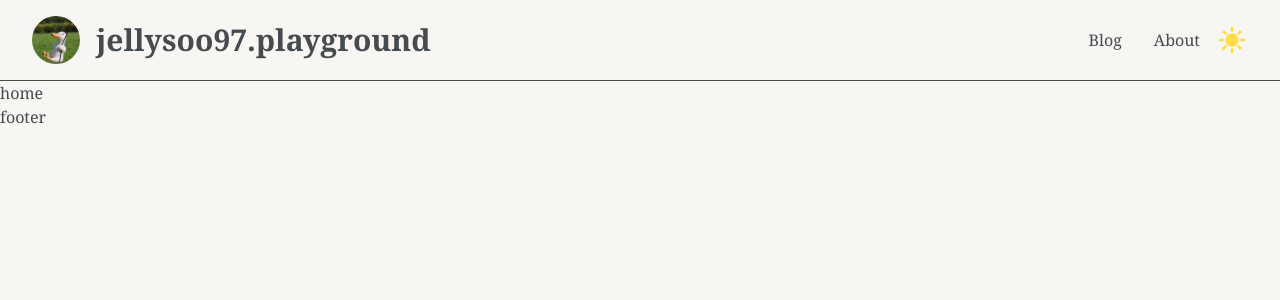
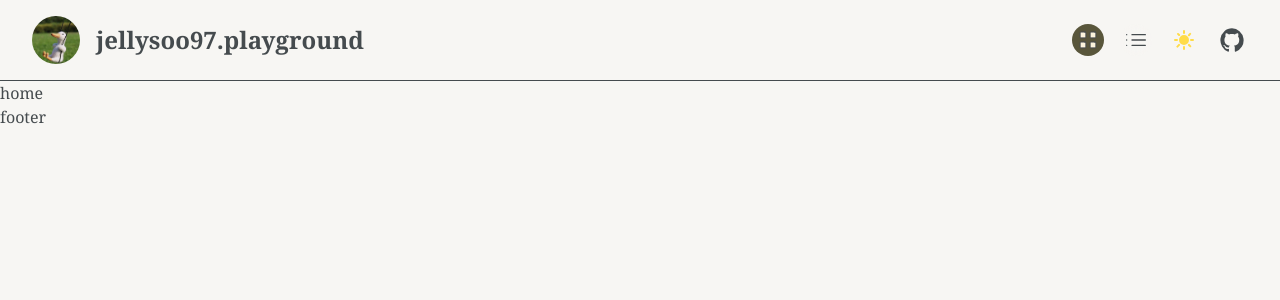
Before and after one commit to jellysoo97/jellysoo97-wiki, a Next.js app: page / in a window 1280 px wide. Shown: the top 300 px of the page. Built offline with nearby package versions, Linux system fonts and the light colour scheme.

Commit message:
feat: create view mode context

```diff
--- a/src/app/layout.tsx
+++ b/src/app/layout.tsx
@@ -4,7 +4,8 @@ import React from 'react'
 
 import Footer from '@/components/layout/Footer'
 import Header from '@/components/layout/Header'
-import CustomThemeProvider from '@/components/provider/ThemeProvider'
+import NextThemeProvider from '@/components/provider/NextThemeProvider'
+import ViewProvider from '@/components/provider/ViewProvider'
 
 export default function RootLayout({
   children,
@@ -14,13 +15,13 @@ export default function RootLayout({
   return (
     <html lang="en">
       <body className="relative flex flex-col h-dvh overflow-hidden">
-        <CustomThemeProvider>
-          <Header />
-
-          <main>{children}</main>
-
-          <Footer />
-        </CustomThemeProvider>
+        <NextThemeProvider>
+          <ViewProvider>
+            <Header />
+            <main>{children}</main>
+            <Footer />
+          </ViewProvider>
+        </NextThemeProvider>
       </body>
     </html>
   )
--- a/src/components/common/Title.tsx
+++ b/src/components/common/Title.tsx
@@ -1,11 +1,12 @@
+import React from 'react'
+
 import { cn } from '@/utils/cn'
-import React from 'react'
 
 const Title = ({ className, ...props }: React.ComponentProps<'h1'>) => {
   return (
     <h1
       {...props}
-      className={cn('text-2xl font-extrabold lg:text-3xl mb-4', className)}
+      className={cn('text-xl font-extrabold md:text-2xl mb-4', className)}
     />
   )
 }
--- /dev/null
+++ b/src/components/icons/GithubIcon.tsx
@@ -0,0 +1,22 @@
+import React from 'react'
+
+const GithubIcon = ({ className, ...props }: React.ComponentProps<'svg'>) => {
+  return (
+    <svg
+      className={className}
+      aria-hidden="true"
+      xmlns="http://www.w3.org/2000/svg"
+      fill="currentColor"
+      viewBox="0 0 24 24"
+      {...props}
+    >
+      <path
+        fillRule="evenodd"
+        d="M12 2c-2.4 0-4.7.9-6.5 2.4a10.5 10.5 0 0 0-2 13.1A10 10 0 0 0 8.7 22c.5 0 .7-.2.7-.5v-2c-2.8.7-3.4-1.1-3.4-1.1-.1-.6-.5-1.2-1-1.5-1-.7 0-.7 0-.7a2 2 0 0 1 1.5 1.1 2.2 2.2 0 0 0 1.3 1 2 2 0 0 0 1.6-.1c0-.6.3-1 .7-1.4-2.2-.3-4.6-1.2-4.6-5 0-1.1.4-2 1-2.8a4 4 0 0 1 .2-2.7s.8-.3 2.7 1c1.6-.5 3.4-.5 5 0 2-1.3 2.8-1 2.8-1 .3.8.4 1.8 0 2.7a4 4 0 0 1 1 2.7c0 4-2.3 4.8-4.5 5a2.5 2.5 0 0 1 .7 2v2.8c0 .3.2.6.7.5a10 10 0 0 0 5.4-4.4 10.5 10.5 0 0 0-2.1-13.2A9.8 9.8 0 0 0 12 2Z"
+        clipRule="evenodd"
+      />
+    </svg>
+  )
+}
+
+export default GithubIcon
--- /dev/null
+++ b/src/components/icons/GridViewIcon.tsx
@@ -0,0 +1,23 @@
+import React from 'react'
+
+const GridViewIcon = ({ className, ...props }: React.ComponentProps<'svg'>) => {
+  return (
+    <svg
+      className={className}
+      aria-hidden="true"
+      xmlns="http://www.w3.org/2000/svg"
+      fill="none"
+      viewBox="0 0 24 24"
+      {...props}
+    >
+      <path
+        stroke="currentColor"
+        strokeLinecap="round"
+        strokeLinejoin="round"
+        d="M9.1 4H5c-.5 0-.9.4-.9.9V9c0 .5.4.9.9.9h4c.5 0 .9-.4.9-.9V5c0-.5-.4-.9-.9-.9Zm10 0H15c-.5 0-.9.4-.9.9V9c0 .5.4.9.9.9h4c.5 0 .9-.4.9-.9V5c0-.5-.4-.9-.9-.9Zm-10 10H5c-.5 0-.9.4-.9.9V19c0 .5.4.9.9.9h4c.5 0 .9-.4.9-.9v-4c0-.5-.4-.9-.9-.9Zm10 0H15c-.5 0-.9.4-.9.9V19c0 .5.4.9.9.9h4c.5 0 .9-.4.9-.9v-4c0-.5-.4-.9-.9-.9Z"
+      />
+    </svg>
+  )
+}
+
+export default GridViewIcon
--- /dev/null
+++ b/src/components/icons/ListViewIcon.tsx
@@ -0,0 +1,22 @@
+import React from 'react'
+
+const ListViewIcon = ({ className, ...props }: React.ComponentProps<'svg'>) => {
+  return (
+    <svg
+      className={className}
+      aria-hidden="true"
+      xmlns="http://www.w3.org/2000/svg"
+      fill="currentColor"
+      viewBox="0 0 24 24"
+      {...props}
+    >
+      <path
+        stroke="currentColor"
+        strokeLinecap="round"
+        d="M9 8h10M9 12h10M9 16h10M5 8h0m0 4h0m0 4h0"
+      />
+    </svg>
+  )
+}
+
+export default ListViewIcon
--- a/src/components/layout/Header.tsx
+++ b/src/components/layout/Header.tsx
@@ -3,31 +3,32 @@
 import Link from 'next/link'
 
 import CustomImage from '../common/CustomImage'
+import IconButton from '../common/IconButton'
 import Title from '../common/Title'
-import NavItems from './NavItems'
+import GithubIcon from '../icons/GithubIcon'
 import ThemeSwitch from './ThemeSwitch'
+import ViewSwitch from './ViewSwitch'
 
 const Header = () => {
   return (
     <header>
-      <div className="sticky top-0 z-40 w-full border-b border-gray-200">
+      <div className="sticky top-0 z-40 w-full border-b border-gray-200 dark:border-deep-gray">
         <div className="flex justify-between items-center px-8 py-4">
-          <Link
-            href={'/'}
-            className="flex items-center space-x-4 flex-shrink-0"
-          >
+          <Link href={'/'} className="flex items-center space-x-4">
             <CustomImage
               src={'/images/logo.jpeg'}
               alt="logo"
-              className="w-12 h-12 rounded-full"
+              className="w-10 h-10 rounded-full md:w-12 md:h-12"
             />
             <Title className="mb-0">jellysoo97.playground</Title>
           </Link>
 
-          <div className="hidden md:flex items-center space-x-4">
-            <NavItems />
-            {/* view icons */}
+          <div className="flex items-center space-x-4">
+            <ViewSwitch />
             <ThemeSwitch />
+            <IconButton>
+              <GithubIcon className="w-7 h-7" />
+            </IconButton>
           </div>
         </div>
       </div>
--- a/src/components/layout/NavItems.tsx
+++ /dev/null
@@ -1,18 +0,0 @@
-import Link from 'next/link'
-
-const NavItems = () => {
-  return (
-    <nav>
-      <ul className="flex space-x-8">
-        <li>
-          <Link href={'/blog'}>Blog</Link>
-        </li>
-        <li>
-          <Link href={'/about'}>About</Link>
-        </li>
-      </ul>
-    </nav>
-  )
-}
-
-export default NavItems
--- a/src/components/layout/ThemeSwitch.tsx
+++ b/src/components/layout/ThemeSwitch.tsx
@@ -21,9 +21,9 @@ const ThemeSwitch = () => {
   return (
     <IconButton onClick={switchTheme}>
       {isThemeDark ? (
-        <DarkThemeIcon className="text-yellow" />
+        <DarkThemeIcon className="w-6 h-6 text-yellow" />
       ) : (
-        <LightThemeIcon className="text-yellow" />
+        <LightThemeIcon className="w-6 h-6 text-yellow" />
       )}
     </IconButton>
   )
--- /dev/null
+++ b/src/components/layout/ViewSwitch.tsx
@@ -0,0 +1,39 @@
+import useView from '@/hooks/use-view'
+import { cn } from '@/utils/cn'
+
+import IconButton from '../common/IconButton'
+import GridViewIcon from '../icons/GridViewIcon'
+import ListViewIcon from '../icons/ListViewIcon'
+
+const ViewSwitch = () => {
+  const { isGridView, toggleView } = useView()
+
+  return (
+    <>
+      <IconButton
+        className={cn(
+          'hidden md:flex',
+          'backdrop-blur-lg rounded-full',
+          isGridView && 'bg-deep-yellow '
+        )}
+        onClick={toggleView}
+      >
+        <GridViewIcon
+          className={cn('w-6 h-6', isGridView && 'fill-pale-yellow')}
+        />
+      </IconButton>
+      <IconButton
+        className={cn(
+          'hidden md:flex',
+          'backdrop-blur-lg rounded-full',
+          !isGridView && 'bg-deep-yellow '
+        )}
+        onClick={toggleView}
+      >
+        <ListViewIcon className={cn(isGridView && 'fill-pale-yellow')} />
+      </IconButton>
+    </>
+  )
+}
+
+export default ViewSwitch
--- a/src/components/provider/ThemeProvider.tsx
+++ b/src/components/provider/NextThemeProvider.tsx
@@ -7,8 +7,8 @@ type Props = {
   children: React.ReactNode
 }
 
-const CustomThemeProvider = ({ children }: Props) => {
+const NextThemeProvider = ({ children }: Props) => {
   return <ThemeProvider attribute="class">{children}</ThemeProvider>
 }
 
-export default CustomThemeProvider
+export default NextThemeProvider
--- /dev/null
+++ b/src/components/provider/ViewProvider.tsx
@@ -0,0 +1,28 @@
+'use client'
+
+import React, { createContext, Dispatch, SetStateAction, useState } from 'react'
+
+type ViewType = 'grid' | 'list'
+
+type Props = {
+  children: React.ReactNode
+}
+
+type ViewContextType = {
+  currentView: ViewType
+  setCurrentView: Dispatch<SetStateAction<ViewType>>
+}
+
+export const ViewContext = createContext<ViewContextType | undefined>(undefined)
+
+const ViewProvider = ({ children }: Props) => {
+  const [currentView, setCurrentView] = useState<ViewType>('grid')
+
+  return (
+    <ViewContext.Provider value={{ currentView, setCurrentView }}>
+      {children}
+    </ViewContext.Provider>
+  )
+}
+
+export default ViewProvider
--- /dev/null
+++ b/src/hooks/use-view.ts
@@ -0,0 +1,24 @@
+import { useContext } from 'react'
+
+import { ViewContext } from '@/components/provider/ViewProvider'
+
+const useView = () => {
+  const viewContext = useContext(ViewContext)
+
+  const isGridView = viewContext?.currentView === 'grid'
+
+  const toggleView = () => {
+    if (isGridView) {
+      viewContext?.setCurrentView('list')
+    } else {
+      viewContext?.setCurrentView('grid')
+    }
+  }
+
+  return {
+    isGridView,
+    toggleView,
+  }
+}
+
+export default useView
```
